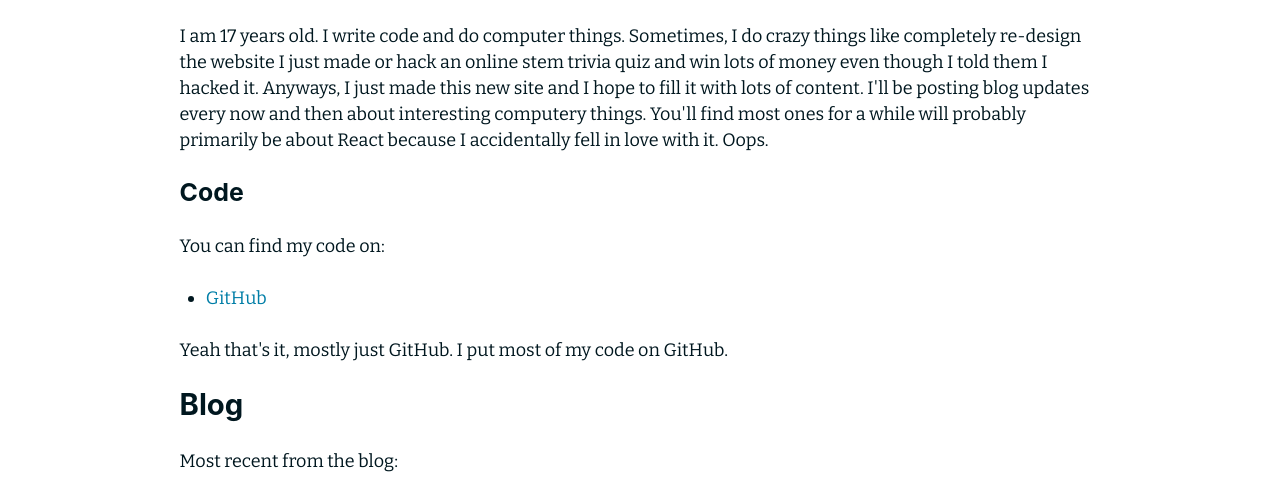
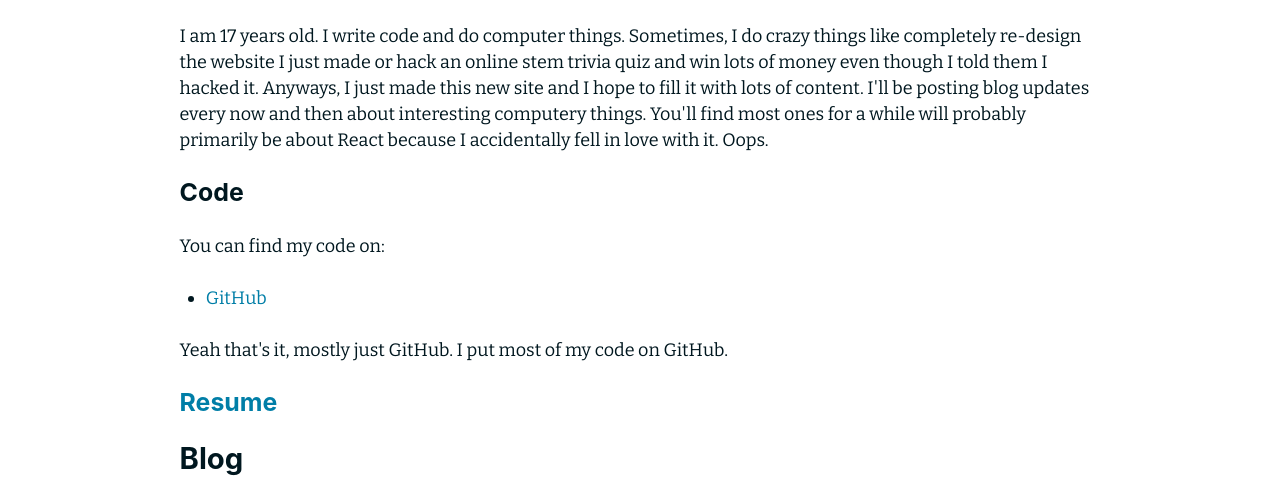
Before and after one commit to Smarticles101/smarticles101.github.io, a Gatsby site: page / in a window 1280 px wide. Shown: the part 229-726 px from the top of the page. Built offline with nearby package versions, Linux system fonts and the light colour scheme; Gatsby itself is replaced by a stand-in of ours.

Commit message:
try this

```diff
--- a/src/pages/index.js
+++ b/src/pages/index.js
@@ -29,6 +29,8 @@ const IndexPage = ({ data }) => (
     <p>
       Yeah that's it, mostly just GitHub. I put most of my code on GitHub.
     </p>
+
+    <h3><a href="/resume.pdf">Resume</a></h3>
 
     <h2>Blog</h2>
     <p>Most recent from the blog:</p>
```
